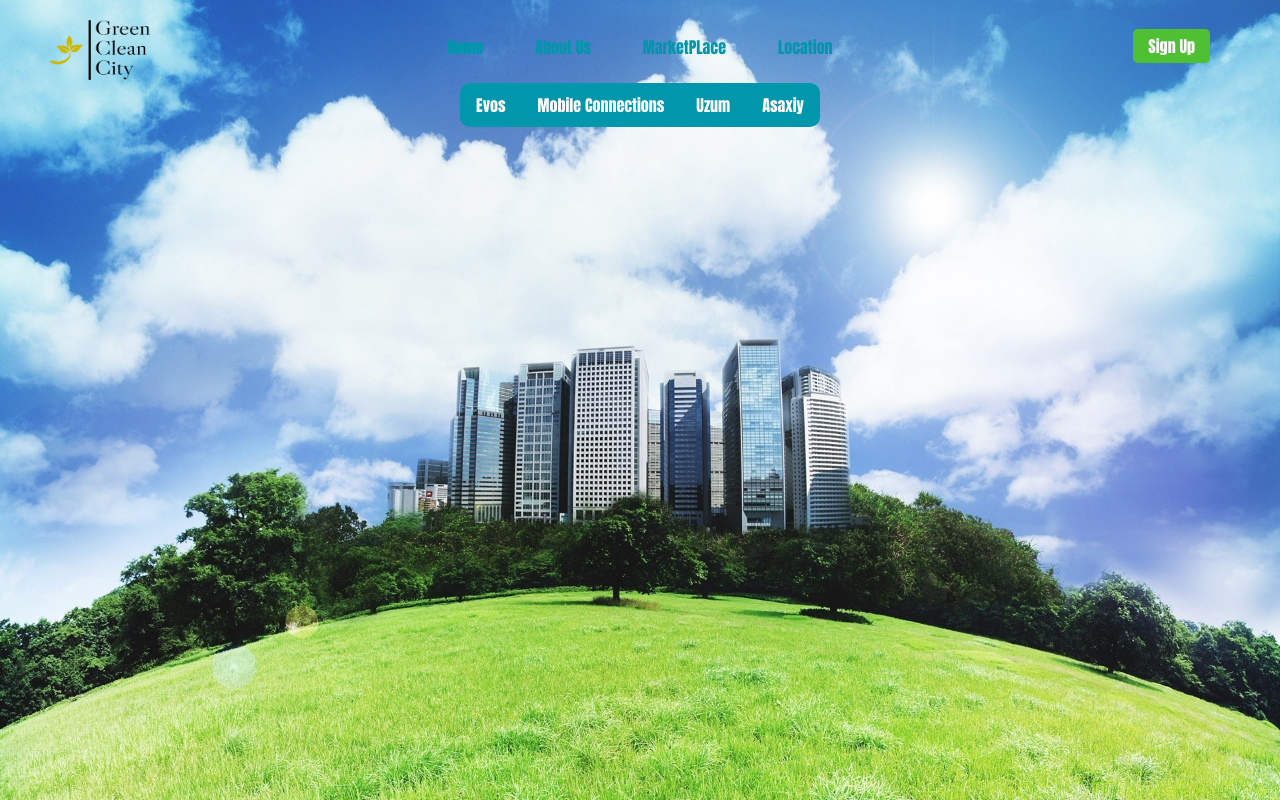
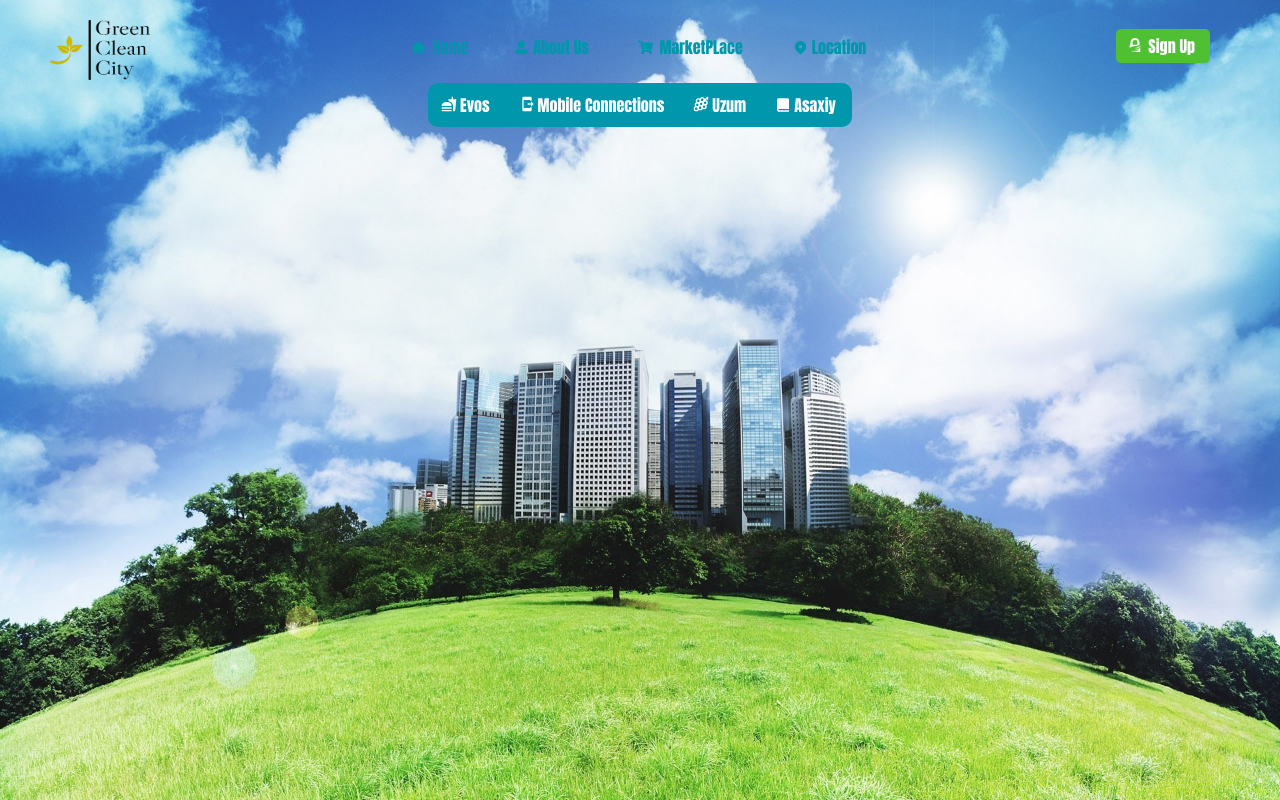
Before and after one commit to saidmuhammadali/green-clean-city, a React (Create React App) app: page /marketplace in a window 1280 px wide. Built offline with nearby package versions, Linux system fonts and the light colour scheme; a web font is replaced by a local one.

Commit message:
first-project

```diff
--- a/src/components/Location/location.jsx
+++ b/src/components/Location/location.jsx
@@ -1,13 +1,51 @@
 import React from "react";
-import { MapContainer, TileLayer } from "react-leaflet";
+import "leaflet/dist/leaflet.css";
+import "../Location/style.css";
+import { Icon } from "leaflet";
+import { MapContainer, Popup, TileLayer, Marker } from "react-leaflet";
 
 function Location() {
+  const markers = [
+    {
+      getcode: [41.314672, 69.273304],
+      Popup: "Good morning Tashkent",
+    },
+    {
+      getcode: [41.310197, 69.279314],
+      Popup: "hellooUzb",
+    },
+    {
+      getcode: [41.311282, 69.282413],
+      Popup: "hellooUzb",
+    },
+  ];
+  const customIcon = new Icon({
+    iconUrl: "https://cdn-icons-png.flaticon.com/128/2536/2536646.png",
+    iconSize: [20, 20],
+  });
   return (
-    <div>
-      <MapContainer center={[48.8566, 2.3522]} zoom={13}>
-        <TileLayer attribution='&copy; <a href="https://www.openstreetmap.org/copyright">OpenStreetMap</a> contributors'></TileLayer>
-      </MapContainer>
-    </div>
+    <>
+      <div className="h1div">
+        <h2>GreenClean Location</h2>
+      </div>
+      <div className="roww">
+        <div className="divv">
+          <MapContainer center={[41.311594, 69.298936]} zoom={10}>
+            <TileLayer
+              attribution='&copy; <a href="https://www.openstreetmap.org/copyright">OpenStreetMap</a> contributors'
+              url="https://tile.openstreetmap.org/{z}/{x}/{y}.png"
+            />
+
+            {markers.map((markers) => {
+              return <Marker position={markers.getcode} icon={customIcon} />;
+            })}
+          </MapContainer>
+          <div>
+            <h1></h1>
+          </div>
+        </div>
+      </div>
+    </>
   );
 }
 
--- /dev/null
+++ b/src/components/Location/style.css
@@ -0,0 +1,22 @@
+.leaflet-container {
+  height: 300px;
+  width: 300px;
+  margin-left: 480px;
+  margin-top: 20px;
+}
+.divv {
+  border-radius: 5px;
+  background-color: rgba(255, 255, 255, 0.5);
+  width: 800px;
+  height: 340px;
+}
+.roww {
+  display: flex;
+  justify-content: center;
+  margin-top: 20px;
+}
+.h1div {
+  display: flex;
+  justify-content: center;
+  margin-top: 20px;
+}
--- a/src/components/Marketplace/index.jsx
+++ b/src/components/Marketplace/index.jsx
@@ -1,14 +1,38 @@
 import React from "react";
 import { MArketDiv, H, RowDiv } from "./style";
+import { MdFastfood } from "react-icons/md";
+import { MdSendToMobile } from "react-icons/md";
+import { LuGrape } from "react-icons/lu";
+import { BiSolidBookAlt } from "react-icons/bi";
 
 function MarketPlace() {
   return (
     <RowDiv>
       <MArketDiv>
-        <H href="/food">Evos</H>
-        <H href="/clothes">Mobile Connections</H>
-        <H href="">Uzum</H>
-        <H href="">Asaxiy</H>
+        <H href="/food">
+          <MdFastfood
+            style={{ position: "relative", top: "-2px", left: "-3px" }}
+          />
+          Evos
+        </H>
+        <H href="/clothes">
+          <MdSendToMobile
+            style={{ position: "relative", top: "-2px", left: "-3px" }}
+          />
+          Mobile Connections
+        </H>
+        <H href="">
+          <LuGrape
+            style={{ position: "relative", top: "-2px", left: "-3px" }}
+          />
+          Uzum
+        </H>
+        <H href="">
+          <BiSolidBookAlt
+            style={{ position: "relative", top: "-1px", left: "-3px" }}
+          />
+          Asaxiy
+        </H>
       </MArketDiv>
     </RowDiv>
   );
--- a/src/components/Navbar/index.jsx
+++ b/src/components/Navbar/index.jsx
@@ -2,6 +2,12 @@ import React from "react";
 import logo from "../../img/logo.png";
 import { Img, ImgDiv, Nav, A, ButtonDiv } from "./style";
 import { Link } from "react-router-dom";
+import { AiFillHome } from "react-icons/ai";
+import { FaUserAlt } from "react-icons/fa";
+import { FaShoppingCart } from "react-icons/fa";
+import { TiLocation } from "react-icons/ti";
+import { SiGnuprivacyguard } from "react-icons/si";
+
 function Navbar() {
   return (
     <>
@@ -9,10 +15,52 @@ function Navbar() {
         <Img src={logo} alt="" />
       </ImgDiv>
       <Nav>
-        <A href="/home"> Home</A>
-        <A href=""> About Us</A>
-        <A href="/marketplace"> MarketPLace</A>
-        <A href="/location">Location</A>
+        <A href="/home">
+          <AiFillHome
+            style={{
+              fontSize: "15px",
+              position: "relative",
+              left: "-3px",
+              top: "-0.5",
+            }}
+          />{" "}
+          Home
+        </A>
+        <A href="">
+          {" "}
+          <FaUserAlt
+            style={{
+              fontSize: "13px",
+              position: "relative",
+              left: "-5px",
+              top: "-0.5",
+            }}
+          />
+          About Us
+        </A>
+        <A href="/marketplace">
+          <FaShoppingCart
+            style={{
+              fontSize: "15px",
+              position: "relative",
+              left: "-3px",
+              top: "-0.5",
+            }}
+          />{" "}
+          MarketPLace
+        </A>
+        <A href="/location">
+          {" "}
+          <TiLocation
+            style={{
+              fontSize: "17px",
+              position: "relative",
+              left: "-3px",
+              top: "-0.5",
+            }}
+          />
+          Location
+        </A>
       </Nav>
       <ButtonDiv>
         <Link
@@ -29,6 +77,14 @@ function Navbar() {
           }}
           to="/signup"
         >
+          <SiGnuprivacyguard
+            style={{
+              fontSize: "14px",
+              position: "relative",
+              left: "-3px",
+              top: "-2",
+            }}
+          />{" "}
           Sign Up
         </Link>
       </ButtonDiv>
--- a/src/components/SignUp/index.jsx
+++ b/src/components/SignUp/index.jsx
@@ -28,14 +28,14 @@ function SignUp() {
                 Email Adress
               </label>
               <input type="email" className="form-control" required></input>
-              <div className="invalid-feedback">munotogri email</div>
+              <div className="invalid-feedback">Enter Email</div>
             </div>
             <div className="form-grou was-validated mb-2">
               <label htmlFor="password" className="form-label">
                 Password
               </label>
               <input type="password" className="form-control" required></input>
-              <div className="invalid-feedback">munotogri parol</div>
+              <div className="invalid-feedback">Enter password</div>
             </div>
             <button type="submit" className="btn btn-primary mt-2 w-100">
               SIGN UP
```
Also changed, not shown: src/components/Location/style.js (deleted).
